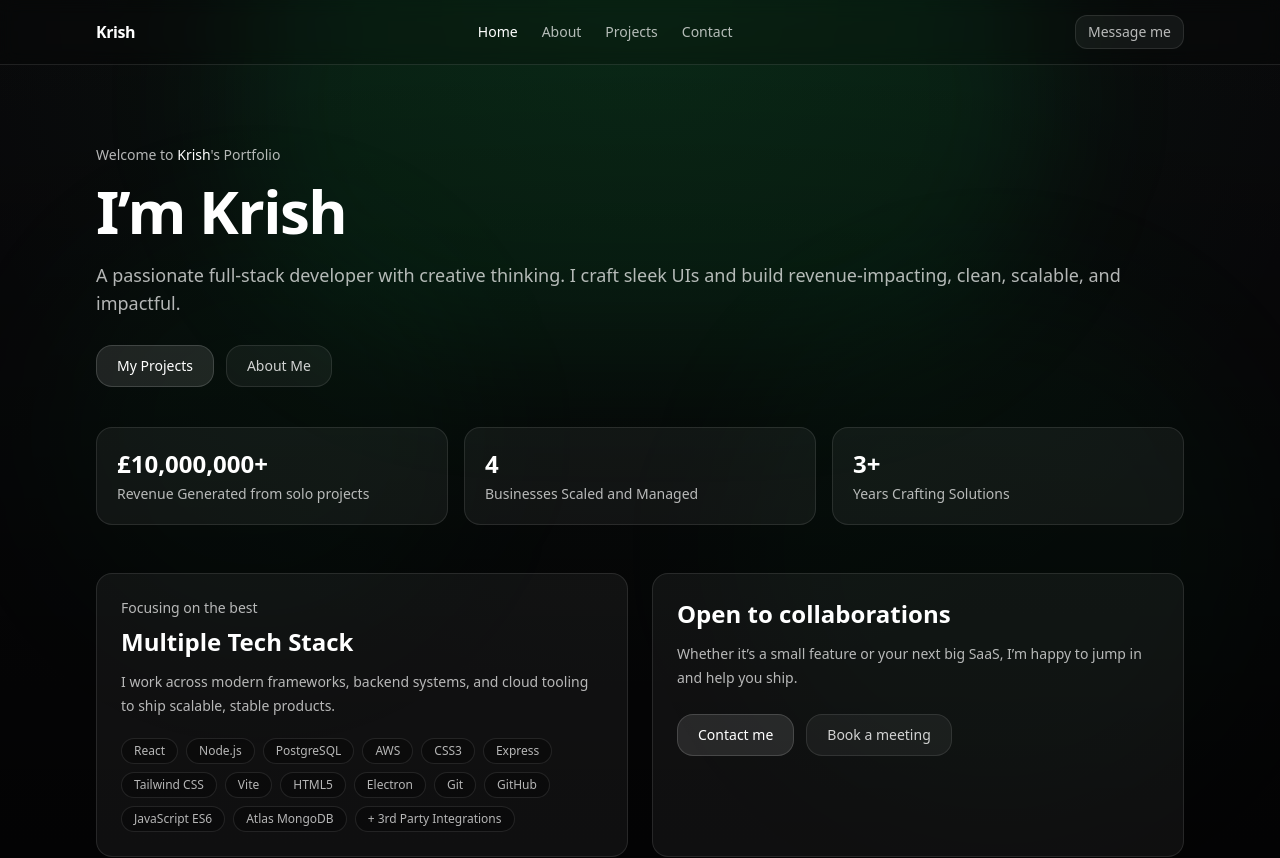
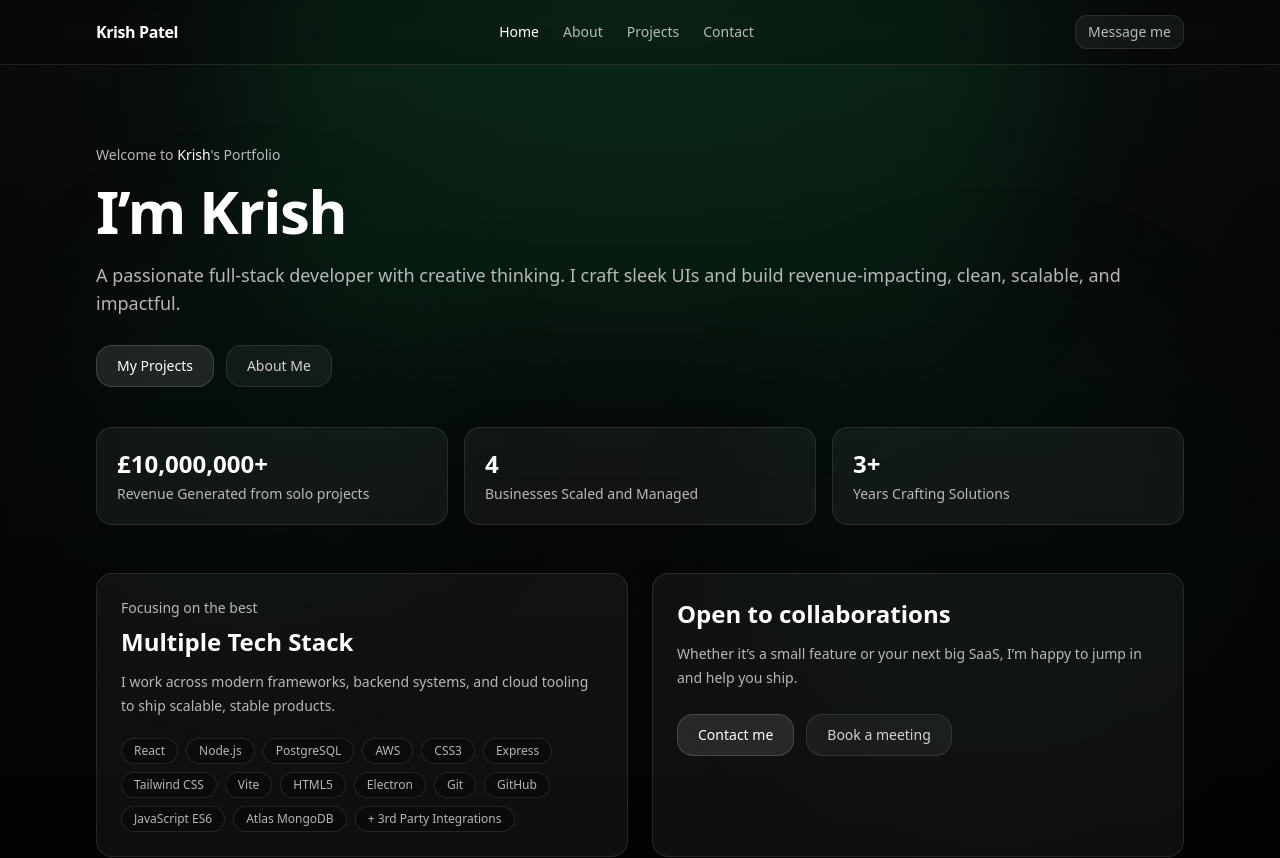
Before and after one commit to krish-p25/portfolio, a React (Vite) app: page / in a window 1280 px wide. Shown: the top 858 px of the page. Built offline with nearby package versions, Linux system fonts and the light colour scheme.

Commit message:
fixed name in header

```diff
--- a/src/components/Layout.jsx
+++ b/src/components/Layout.jsx
@@ -47,7 +47,7 @@ export default function Layout() {
             <header className="relative z-20 border-b border-white/10 bg-black/20 backdrop-blur">
                 <Container className="flex h-16 items-center justify-between">
                     <NavLink to="/" className="font-semibold tracking-tight">
-                        <span className="text-white">Krish </span>
+                        <span className="text-white">Krish Patel</span>
                     </NavLink>
 
                     <nav className="hidden items-center gap-6 sm:flex">
```
